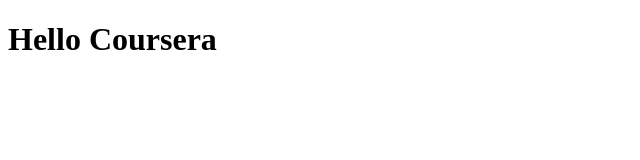
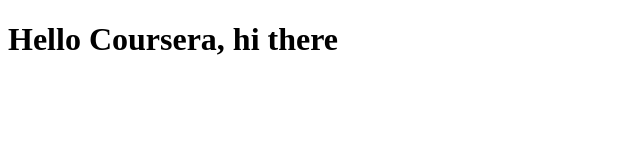
Before and after one commit to twinkston/ROR_HTML, a plain HTML site: page site/index.html in a window 1280 px wide. Shown: the whole page, without its empty margins (0-640 px from the left). Drawn offline with Linux system fonts and the light colour scheme.

Commit message:
Small addition to page content

```diff
--- a/site/index.html
+++ b/site/index.html
@@ -4,6 +4,6 @@
 	<title>Hello Coursera</title>
 </head>
 <body>
-<h1>Hello Coursera</h1>
+<h1>Hello Coursera, hi there</h1>
 </body>
 </html>
```
